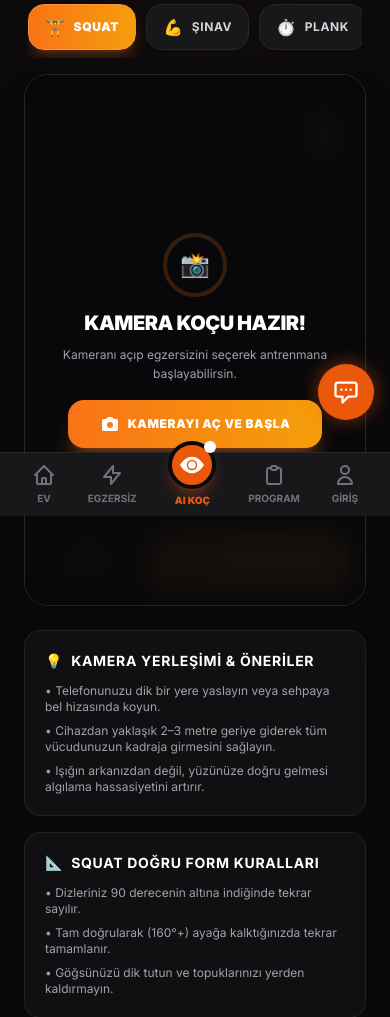
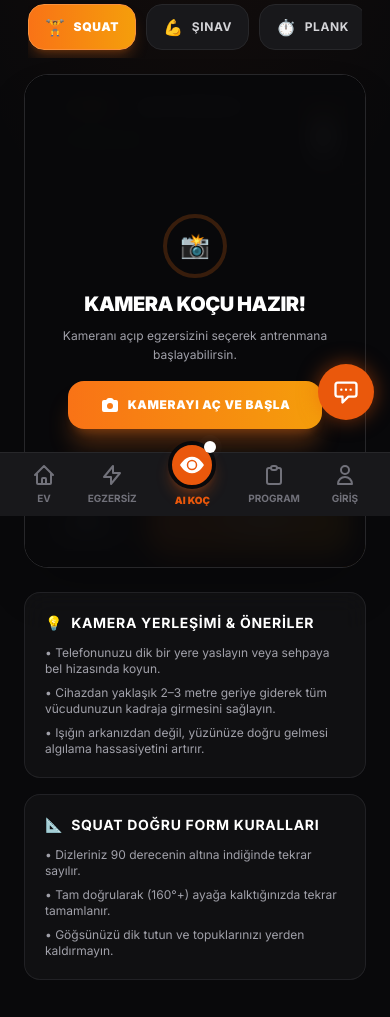
Before and after one commit to atilayaki/ev-sporu-app, a Flask app: page /ai-koc in a window 390 px wide. Shown: the part 328-1345 px from the top of the page. Run offline with Flask 3, Linux system fonts and the light colour scheme; some libraries are stand-ins or nearby versions.

Commit message:
fix(ai-coach): perfect mobile viewport camera aspect ratio and vertical centering

```diff
--- a/templates/ai_coach.html
+++ b/templates/ai_coach.html
@@ -119,7 +119,7 @@
 
     <!-- MAIN INSTAGRAM-STYLE CAMERA VIEWFINDER CONTAINER -->
     <div id="camera-viewfinder-container"
-         class="relative w-full mx-auto rounded-3xl overflow-hidden bg-black border border-zinc-800 shadow-2xl transition-all duration-300 flex items-center justify-center aspect-[9/14] sm:aspect-[3/4] md:aspect-[16/10] max-h-[82vh]">
+         class="relative w-full mx-auto rounded-3xl overflow-hidden bg-black border border-zinc-800 shadow-2xl transition-all duration-300 flex items-center justify-center aspect-[9/13] sm:aspect-[3/4] md:aspect-[16/10] max-h-[60vh] sm:max-h-[80vh]">
 
         <!-- Camera Video and Canvas Overlay -->
         <video id="webcam" class="hidden" autoplay playsinline muted></video>
```
